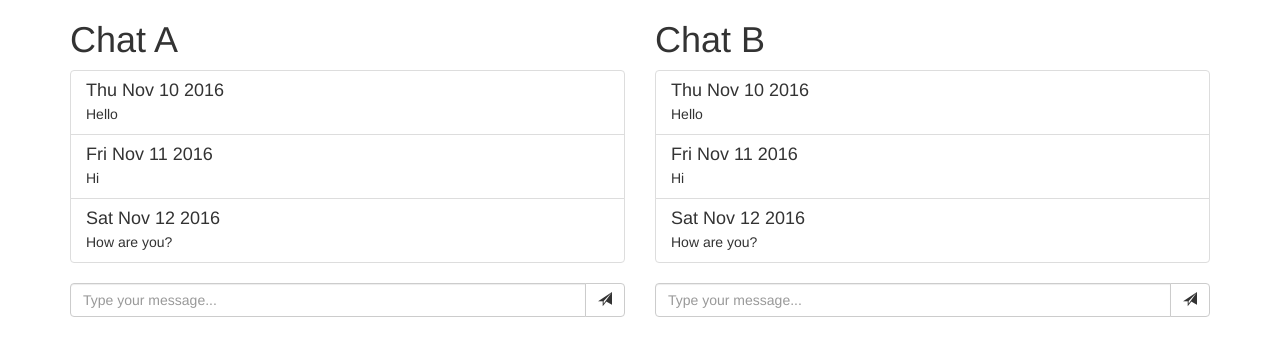
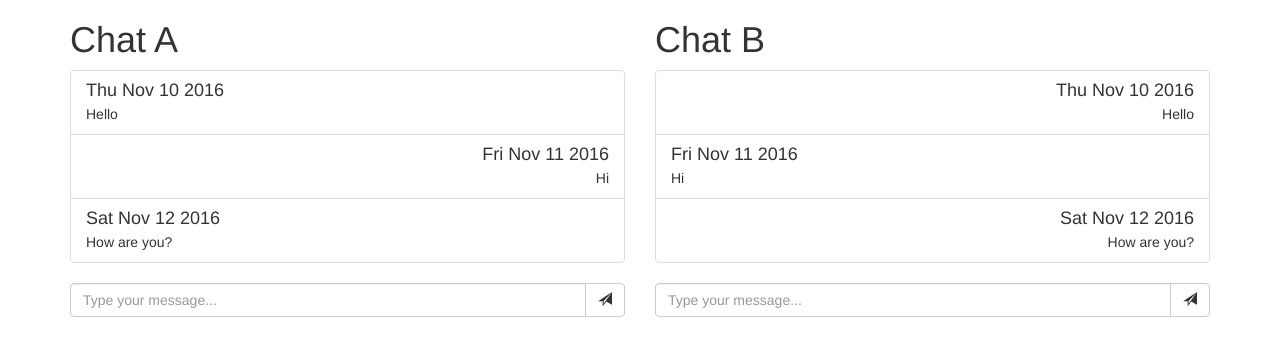
Before and after one commit to Kporal/chatroom, a React (Create React App) app: page / in a window 1280 px wide. Shown: the top 356 px of the page. Built offline with nearby package versions, Linux system fonts and the light colour scheme.

Commit message:
add a message postion

```diff
--- a/src/Chat.js
+++ b/src/Chat.js
@@ -8,7 +8,7 @@ class Chat extends Component {
     return (
       <div>
         <h1>{name}</h1>
-        <MessageList messages={messages} />
+        <MessageList chat={name} messages={messages} />
         <MessageInput chat={name} onMessage={onMessage} />
       </div>
     );
--- a/src/MessageInput.js
+++ b/src/MessageInput.js
@@ -19,7 +19,7 @@ class MessageInput extends Component {
     // prevent empty message
     if (value) {
       // save the new message
-      const message =  new Message(this.props.name, Date.now(), value);
+      const message =  new Message(this.props.chat, Date.now(), value);
       this.props.onMessage(message);
       // clear the input
       this.msgInputRef.value = '';
--- a/src/MessageList.js
+++ b/src/MessageList.js
@@ -4,9 +4,12 @@ import { ListGroup, ListGroupItem } from 'react-bootstrap';
 class MessageList extends Component {
 
   render() {
-    const messageList = this.props.messages.map(msg =>
-      <ListGroupItem header={new Date(msg.time).toDateString()} key={msg.time.toString()}>{msg.value}</ListGroupItem>
-    );
+    const messageList = this.props.messages.map(msg => {
+      const { chatName, time, value } = msg;
+      const dateFormat = new Date(time).toDateString();
+      const msgPosition = chatName === this.props.chat ? 'text-left' : 'text-right';
+      return <ListGroupItem header={dateFormat} key={time.toString()} className={msgPosition}>{value}</ListGroupItem>;
+    });
 
     return (
         <ListGroup>{messageList}</ListGroup>
```
